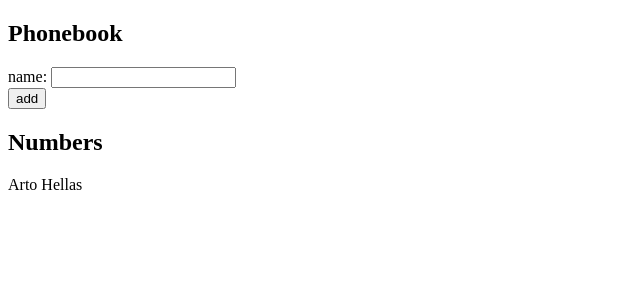
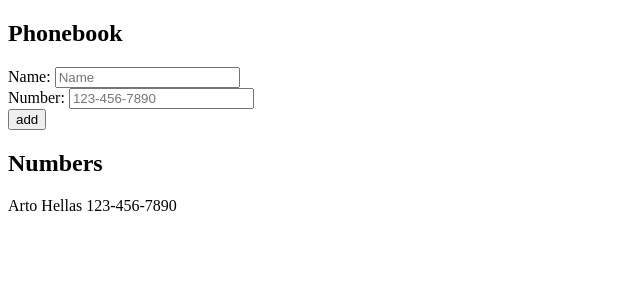
Before and after one commit to F-Saeed/full-stack-open, a React (Vite) app: page / in a window 1280 px wide. Shown: the top 300 px of the page, without its empty margins (0-640 px from the left). Built offline with nearby package versions, Linux system fonts and the light colour scheme; the HTML template or start-up script is replaced by a standard one.

Commit message:
Completed part-2b_2.8

```diff
--- a/src/App.jsx
+++ b/src/App.jsx
@@ -1,13 +1,15 @@
 import { useState } from 'react';
 
 const App = () => {
-  const [persons, setPersons] = useState([{ name: 'Arto Hellas' }]);
+  const [persons, setPersons] = useState([
+    { name: 'Arto Hellas', number: '123-456-7890' },
+  ]);
   const [newName, setNewName] = useState('');
+  const [newNumber, setNewNumber] = useState('');
 
   const addName = (event) => {
     event.preventDefault();
-
-    const name = event.target.firstChild.lastChild.value;
+    const name = event.target.children[0].lastChild.value;
 
     for (let index = 0; index < persons.length; index++) {
       if (persons[index].name === name) {
@@ -16,8 +18,22 @@ const App = () => {
       }
     }
 
-    setPersons(persons.concat({ name }));
+    const number = event.target.children[1].lastChild.value;
+    console.log(number);
+    setPersons(persons.concat({ name, number }));
     setNewName('');
+    setNewNumber('');
+  };
+
+  const numberChange = (event) => {
+    if (
+      event.key != 'Backspace' &&
+      (event.target.value.length === 3 || event.target.value.length === 7)
+    ) {
+      event.target.value += '-';
+    }
+
+    setNewNumber(event.target.value);
   };
 
   return (
@@ -25,10 +41,27 @@ const App = () => {
       <h2>Phonebook</h2>
       <form onSubmit={addName}>
         <div>
-          name:{' '}
+          Name:{' '}
           <input
+            name='Name'
+            type='text'
+            placeholder='Name'
+            required
             value={newName}
             onChange={(event) => setNewName(event.target.value)}
+          />
+        </div>
+        <div>
+          Number:{' '}
+          <input
+            name='Telephone Number'
+            type='tel'
+            pattern='[0-9]{3}-[0-9]{3}-[0-9]{4}'
+            placeholder='123-456-7890'
+            maxLength='12'
+            required
+            value={newNumber}
+            onChange={numberChange}
           />
         </div>
         <div>
@@ -37,7 +70,9 @@ const App = () => {
       </form>
       <h2>Numbers</h2>
       {persons.map((item) => (
-        <p key={item.name}>{item.name}</p>
+        <p key={item.name}>
+          {item.name} <span>{item.number}</span>
+        </p>
       ))}
     </div>
   );
```
